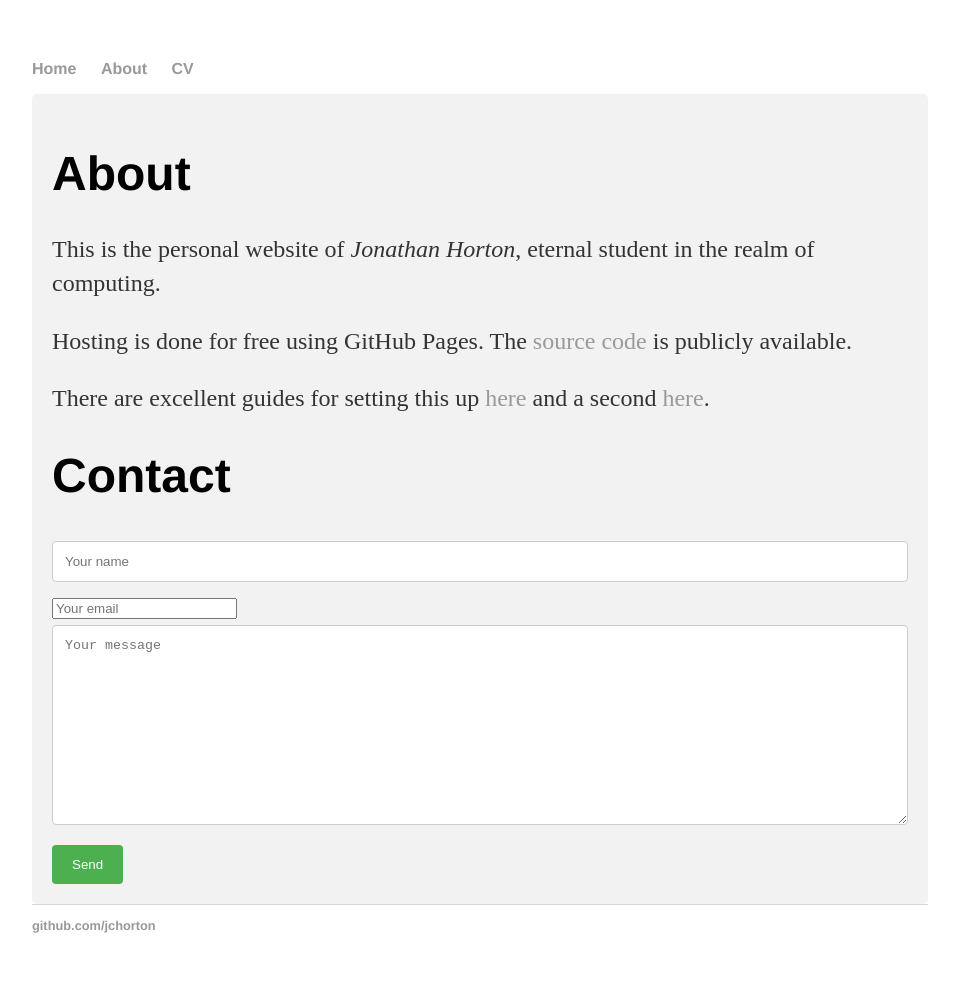
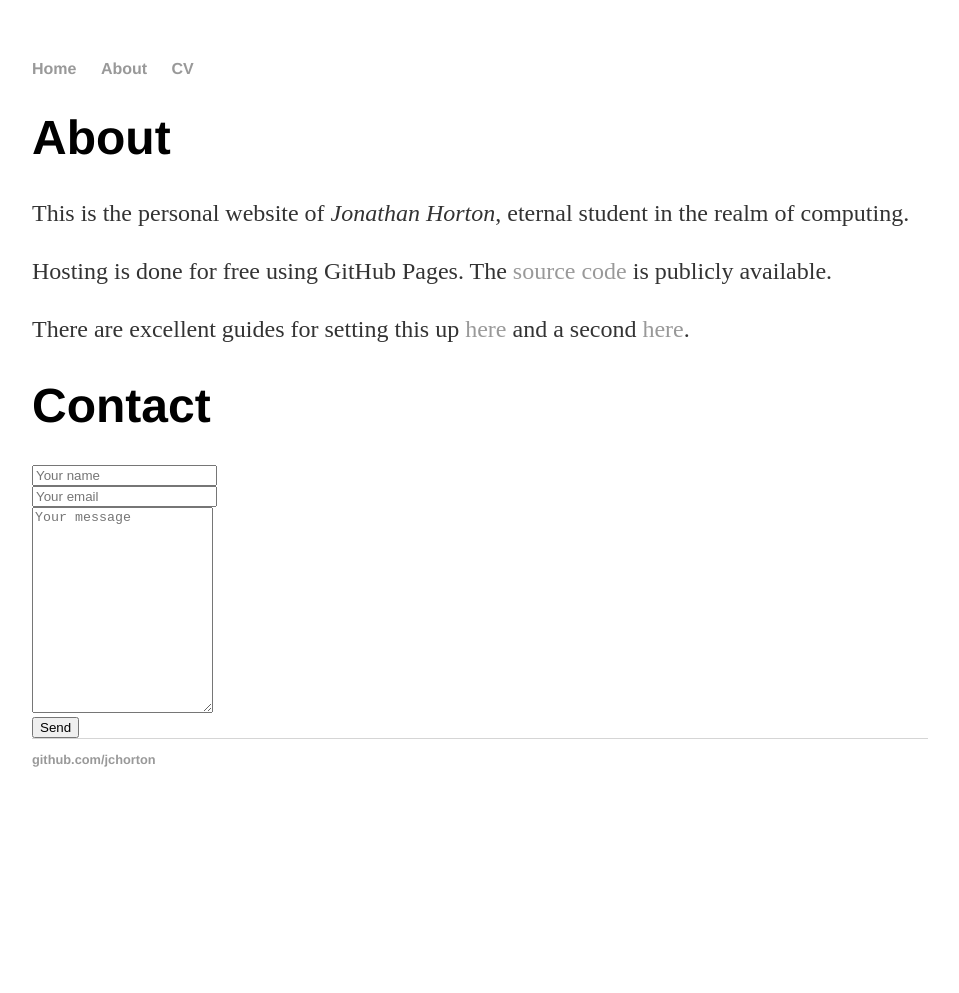
Before and after one commit to jchorton/jchorton.github.io, a Jekyll site: the page built from about/index.md, in a window 1280 px wide. Shown: the whole page, without its empty margins (160-1119 px from the left). Built offline with Jekyll 4.4.1, drawn with Linux system fonts in a browser that asks for light colours; after the commit the page ends 900 px from its top, so only the background shows below that.

Commit message:
Update main.css

```diff
--- a/css/main.css
+++ b/css/main.css
@@ -37,39 +37,3 @@ ul.posts {
     margin: 20px auto 40px;
     font-size: 1.5em;
 }
-
-
-
-/* Style inputs with type="text", select elements and textareas */
-input[type=text], select, textarea {
-    width: 100%; /* Full width */
-    padding: 12px; /* Some padding */
-    border: 1px solid #ccc; /* Gray border */
-    border-radius: 4px; /* Rounded borders */
-    box-sizing: border-box; /* Make sure that padding and width stays in place */
-    margin-top: 6px; /* Add a top margin */
-    margin-bottom: 16px; /* Bottom margin */
-    resize: vertical /* Allow the user to vertically resize the textarea (not horizontally) */
-}
-
-/* Style the submit button with a specific background color etc */
-input[type=submit] {
-    background-color: #4CAF50;
-    color: white;
-    padding: 12px 20px;
-    border: none;
-    border-radius: 4px;
-    cursor: pointer;
-}
-
-/* When moving the mouse over the submit button, add a darker green color */
-input[type=submit]:hover {
-    background-color: #45a049;
-}
-
-/* Add a background color and some padding around the form */
-.container {
-    border-radius: 5px;
-    background-color: #f2f2f2;
-    padding: 20px;
-}
```
